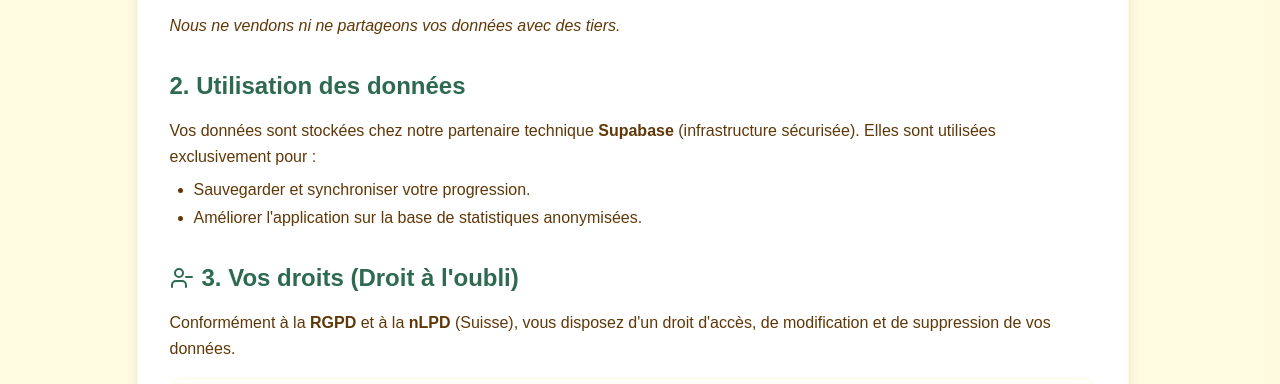
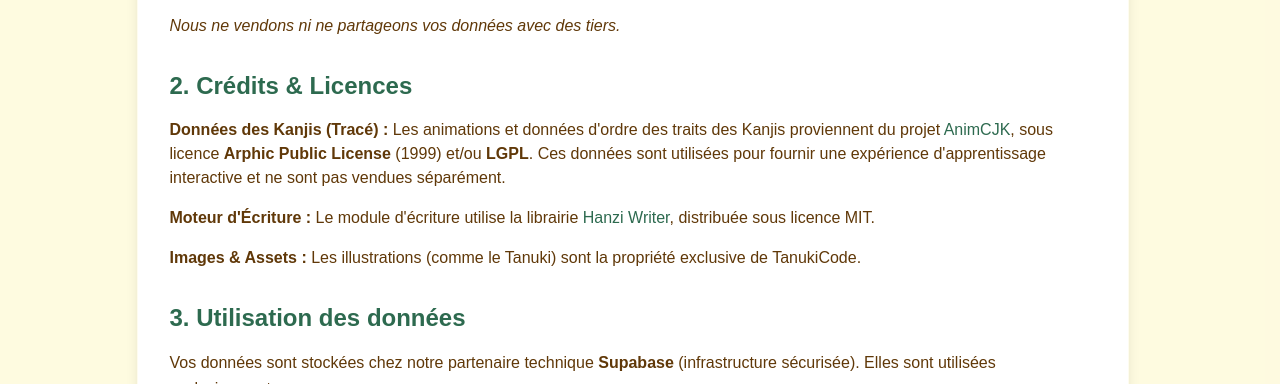
Before and after one commit to Fbrend23/TanukiCode, a Vue app: page /legal in a window 1280 px wide. Shown: the part 414-798 px from the top of the page. Built offline with nearby package versions, Linux system fonts and the light colour scheme; no server answers.

Commit message:
docs(legal): add credits for animCJK and hanzi-writer

```diff
--- a/src/views/LegalView.vue
+++ b/src/views/LegalView.vue
@@ -24,9 +24,34 @@ import { ShieldCheck, UserMinus, Mail } from 'lucide-vue-next';
                 <p class="mt-4 italic">Nous ne vendons ni ne partageons vos données avec des tiers.</p>
             </section>
 
+            <!-- Credits & Licenses -->
+            <section>
+                <h2 class="text-2xl font-bold text-tanuki-green mb-4">2. Crédits & Licences</h2>
+                <div class="space-y-4">
+                    <p>
+                        <strong>Données des Kanjis (Tracé) :</strong> Les animations et données d'ordre des traits des
+                        Kanjis proviennent du projet
+                        <a href="https://github.com/parsimonhi/animCJK" target="_blank"
+                            class="text-tanuki-green hover:underline">AnimCJK</a>,
+                        sous licence <strong>Arphic Public License</strong> (1999) et/ou <strong>LGPL</strong>.
+                        Ces données sont utilisées pour fournir une expérience d'apprentissage interactive et ne sont
+                        pas vendues séparément.
+                    </p>
+                    <p>
+                        <strong>Moteur d'Écriture :</strong> Le module d'écriture utilise la librairie
+                        <a href="https://hanziwriter.org" target="_blank"
+                            class="text-tanuki-green hover:underline">Hanzi Writer</a>, distribuée sous licence MIT.
+                    </p>
+                    <p>
+                        <strong>Images & Assets :</strong> Les illustrations (comme le Tanuki) sont la propriété
+                        exclusive de TanukiCode.
+                    </p>
+                </div>
+            </section>
+
             <!-- Usage -->
             <section>
-                <h2 class="text-2xl font-bold text-tanuki-green mb-4">2. Utilisation des données</h2>
+                <h2 class="text-2xl font-bold text-tanuki-green mb-4">3. Utilisation des données</h2>
                 <p class="leading-relaxed">
                     Vos données sont stockées chez notre partenaire technique <strong>Supabase</strong> (infrastructure
                     sécurisée).
```
